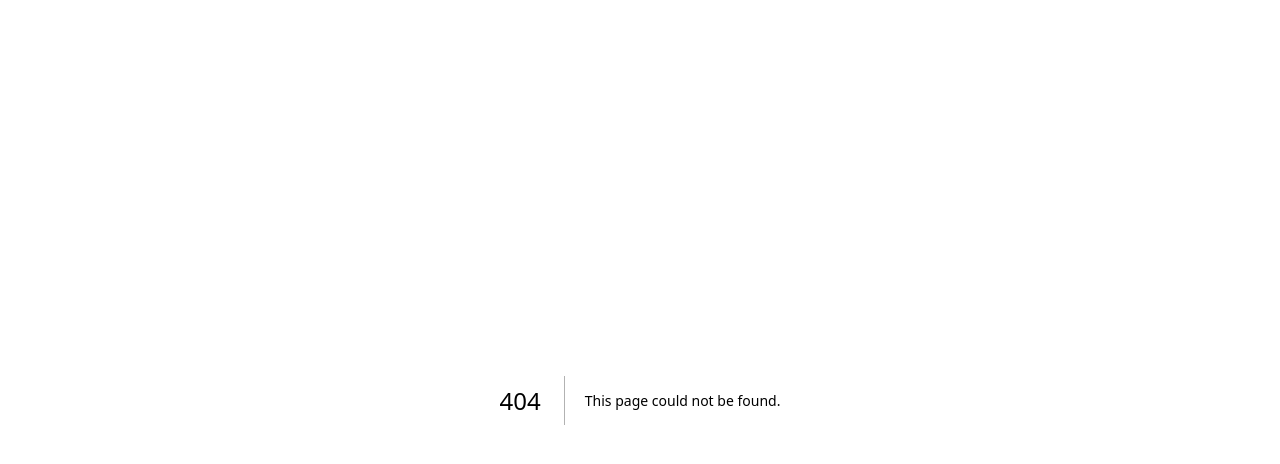
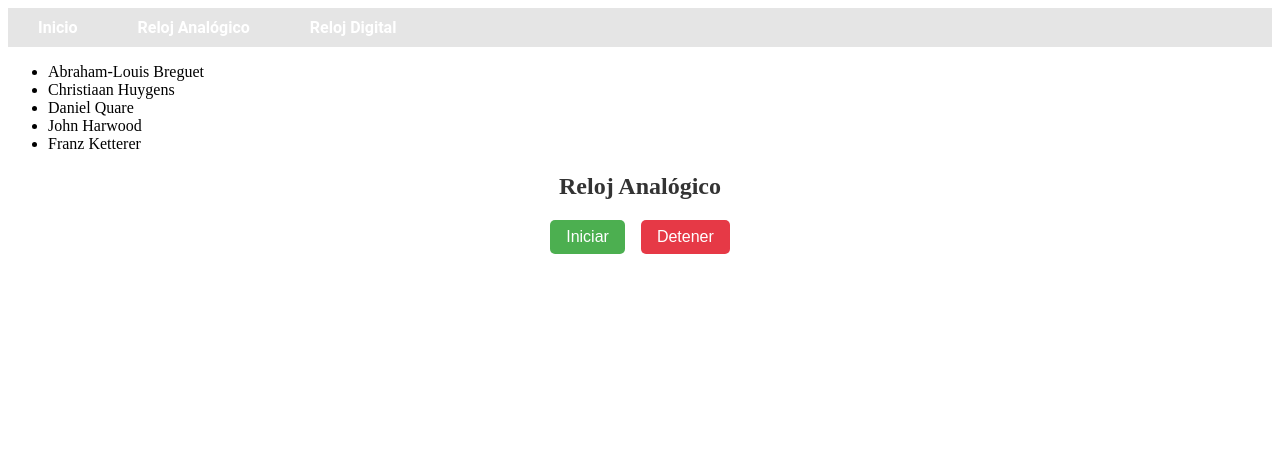
Before and after one commit to vpeinado263/4ta-Tarea-REACT-NEXT.JS, a Next.js app: page /relojAnalogico in a window 1280 px wide. Before the commit this address had no page. Shown: the top 464 px of the page. Built offline with nearby package versions, Linux system fonts and the light colour scheme.

Commit message:
Agregar cambios e implementar Relojes

```diff
--- a/src/components/Navigation.js
+++ b/src/components/Navigation.js
@@ -8,8 +8,11 @@ const Navigation = () => {
           <Link href="/">
             <span className="bar">Inicio</span>
           </Link>
-          <Link href="/relojPage">
+          <Link href="/relojAnalogico">
             <span className="bar">Reloj Analógico</span>
+          </Link>
+          <Link href="/relojDigital">
+            <span className="bar">Reloj Digital</span>
           </Link>
         </nav>
       </div>
--- a/src/context/BooksContextProvider.js
+++ b/src/context/BooksContextProvider.js
@@ -13,17 +13,25 @@ const BooksContextProvider = (props) => {
 
       {
         id: 1,
-        title: "El señor de los Anillos"
+        title: "Abraham-Louis Breguet"
       },
 
       {
         id: 2,
-        title: "El club de las 5 de la mañana"
+        title: "Christiaan Huygens"
       },
 
       {
         id: 3,
-        title: "50 sombras de gray"
+        title: "Daniel Quare"
+      },
+      {
+        id: 4,
+        title: "John Harwood"
+      },
+      {
+        id: 5,
+        title: "Franz Ketterer"
       }
 
     ])
--- a/src/pages/index.js
+++ b/src/pages/index.js
@@ -1,7 +1,6 @@
 import Blog from "@/components/Blog";
 import Books from "@/components/Books";
 import Navigation from "@/components/Navigation";
-import RelojEffect from "@/components/RelojEffect";
 import BooksContextProvider, { BookContext } from "@/context/BooksContextProvider";
 import Head from "next/head";
 
@@ -19,7 +18,6 @@ export default function Home() {
            <Navigation/>
              <BooksContextProvider>
                 <Blog/>
-                <RelojEffect/>
                 <Books/>
              </BooksContextProvider>
       </main>
--- /dev/null
+++ b/src/pages/relojAnalogico.js
@@ -0,0 +1,26 @@
+import Navigation from '@/components/Navigation'
+import RelojEf from '@/components/Rolex'
+import ServiceBooks from '@/components/ServiceBooks'
+import BooksContextProvider from '@/context/BooksContextProvider'
+import Head from 'next/head'
+
+const relojAnalogico = () => {
+  return (
+    <>
+      <Head>
+        <title>Reloj Analógico</title>
+        <meta name="description" content="Generated by create next app" />
+        <meta name="viewport" content="width=device-width, initial-scale=1" />
+        <link rel="icon" href="/favicon.ico" />
+      </Head>
+
+      <BooksContextProvider>
+        <Navigation/>
+        <ServiceBooks/>
+      </BooksContextProvider>
+      <RelojEf/>
+    </>
+  )
+}
+
+export default relojAnalogico;
```
Also changed, not shown: src/pages/relojDigital.js (renamed from src/pages/relojPage.js, +12 -11 lines).
